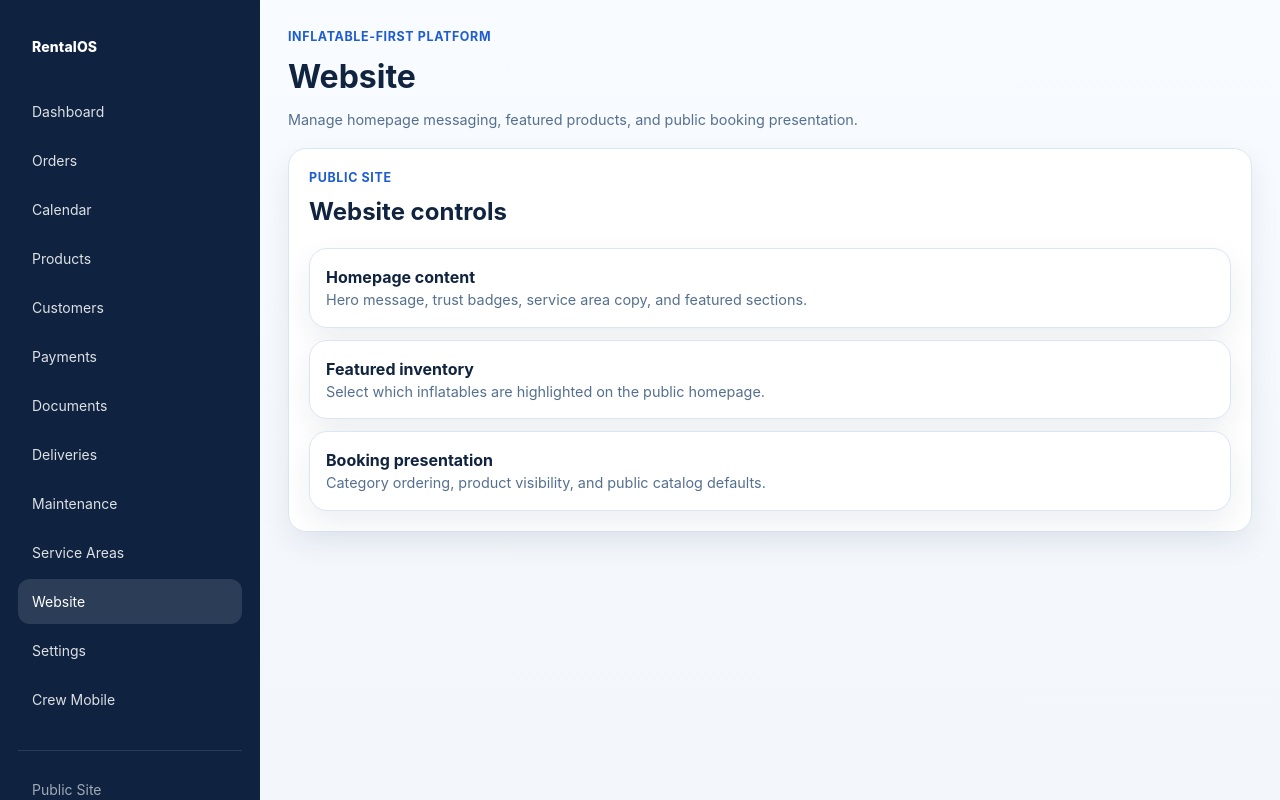
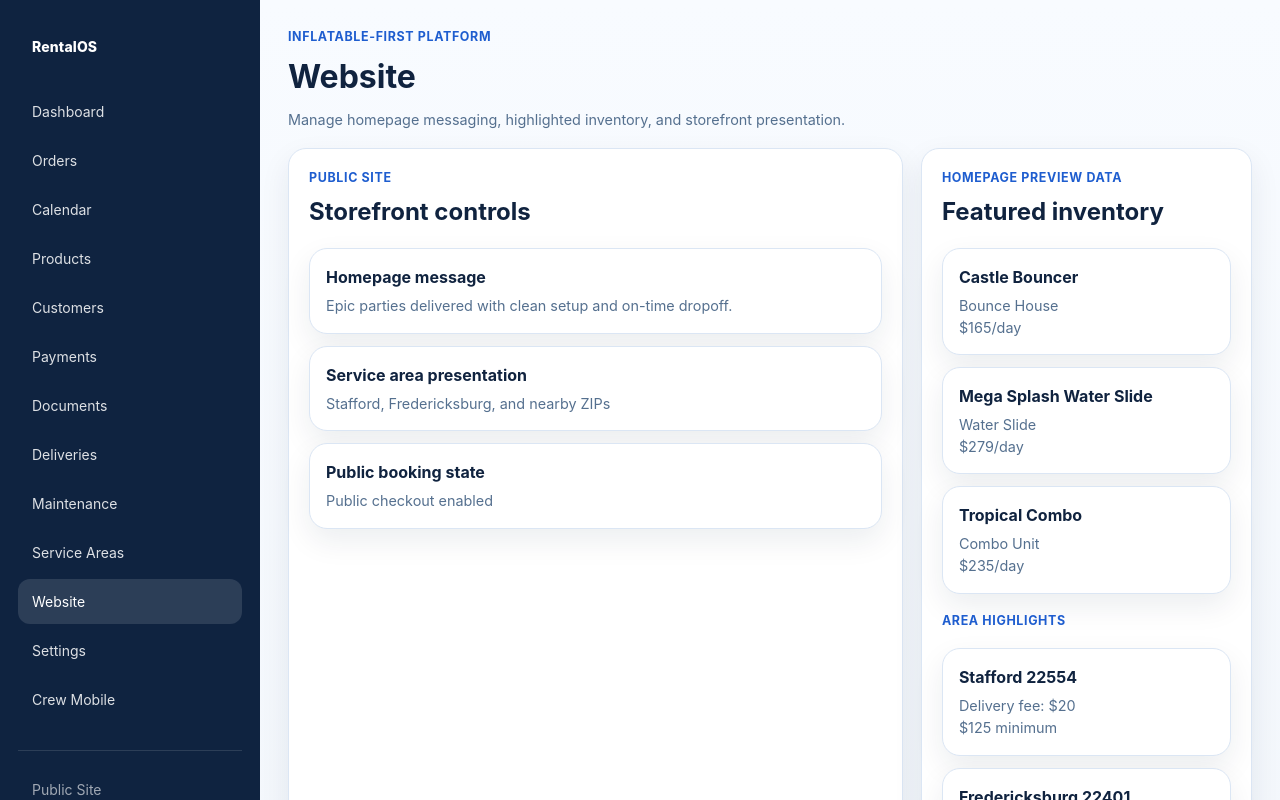
Before and after one commit to kkoly10/rental-software, a Next.js app: page /dashboard/website in a window 1280 px wide. Shown: the top 800 px of the page. Built offline with nearby package versions, Linux system fonts and the light colour scheme; no server answers.

Commit message:
Update page.tsx

```diff
--- a/app/dashboard/website/page.tsx
+++ b/app/dashboard/website/page.tsx
@@ -1,33 +1,104 @@
 import { DashboardShell } from "@/components/layout/dashboard-shell";
+import { getWebsiteAdminData } from "@/lib/data/website-admin";
 
-export default function WebsitePage() {
+export default async function WebsitePage() {
+  const data = await getWebsiteAdminData();
+
   return (
     <DashboardShell
       title="Website"
-      description="Manage homepage messaging, featured products, and public booking presentation."
+      description="Manage homepage messaging, highlighted inventory, and storefront presentation."
     >
+      <div className="dashboard-grid">
         <section className="panel">
           <div className="section-header">
             <div>
               <div className="kicker">Public site</div>
-            <h2 style={{ margin: "6px 0 0" }}>Website controls</h2>
+              <h2 style={{ margin: "6px 0 0" }}>Storefront controls</h2>
             </div>
           </div>
+
           <div className="list">
-          <div className="order-card">
-            <strong>Homepage content</strong>
-            <div className="muted">Hero message, trust badges, service area copy, and featured sections.</div>
+            <article className="order-card">
+              <strong>Homepage message</strong>
+              <div className="muted" style={{ marginTop: 6 }}>
+                {data.settings.websiteMessage}
               </div>
-          <div className="order-card">
-            <strong>Featured inventory</strong>
-            <div className="muted">Select which inflatables are highlighted on the public homepage.</div>
+            </article>
+
+            <article className="order-card">
+              <strong>Service area presentation</strong>
+              <div className="muted" style={{ marginTop: 6 }}>
+                {data.settings.serviceAreaLabel}
               </div>
-          <div className="order-card">
-            <strong>Booking presentation</strong>
-            <div className="muted">Category ordering, product visibility, and public catalog defaults.</div>
+            </article>
+
+            <article className="order-card">
+              <strong>Public booking state</strong>
+              <div className="muted" style={{ marginTop: 6 }}>
+                {data.settings.publicBookingLabel}
+              </div>
+            </article>
+          </div>
+        </section>
+
+        <aside className="panel">
+          <div className="section-header">
+            <div>
+              <div className="kicker">Homepage preview data</div>
+              <h2 style={{ margin: "6px 0 0" }}>Featured inventory</h2>
             </div>
           </div>
-      </section>
+
+          <div className="list">
+            {data.featuredProducts.length > 0 ? (
+              data.featuredProducts.map((product) => (
+                <article key={product.id} className="order-card">
+                  <strong>{product.name}</strong>
+                  <div className="muted" style={{ marginTop: 6 }}>
+                    {product.category}
+                  </div>
+                  <div className="muted">{product.price}</div>
+                </article>
+              ))
+            ) : (
+              <article className="order-card">
+                <strong>No featured products</strong>
+                <div className="muted" style={{ marginTop: 6 }}>
+                  Add active products to populate the public homepage.
+                </div>
+              </article>
+            )}
+          </div>
+
+          <div className="section-header" style={{ marginTop: 18 }}>
+            <div>
+              <div className="kicker">Area highlights</div>
+            </div>
+          </div>
+
+          <div className="list">
+            {data.serviceAreas.length > 0 ? (
+              data.serviceAreas.map((area) => (
+                <article key={area.id} className="order-card">
+                  <strong>{area.name}</strong>
+                  <div className="muted" style={{ marginTop: 6 }}>
+                    Delivery fee: {area.fee}
+                  </div>
+                  <div className="muted">{area.minimum}</div>
+                </article>
+              ))
+            ) : (
+              <article className="order-card">
+                <strong>No active service areas</strong>
+                <div className="muted" style={{ marginTop: 6 }}>
+                  Add ZIP coverage to improve storefront clarity.
+                </div>
+              </article>
+            )}
+          </div>
+        </aside>
+      </div>
     </DashboardShell>
   );
 }
```
Lines whose indentation alone changed are shown as unchanged.
